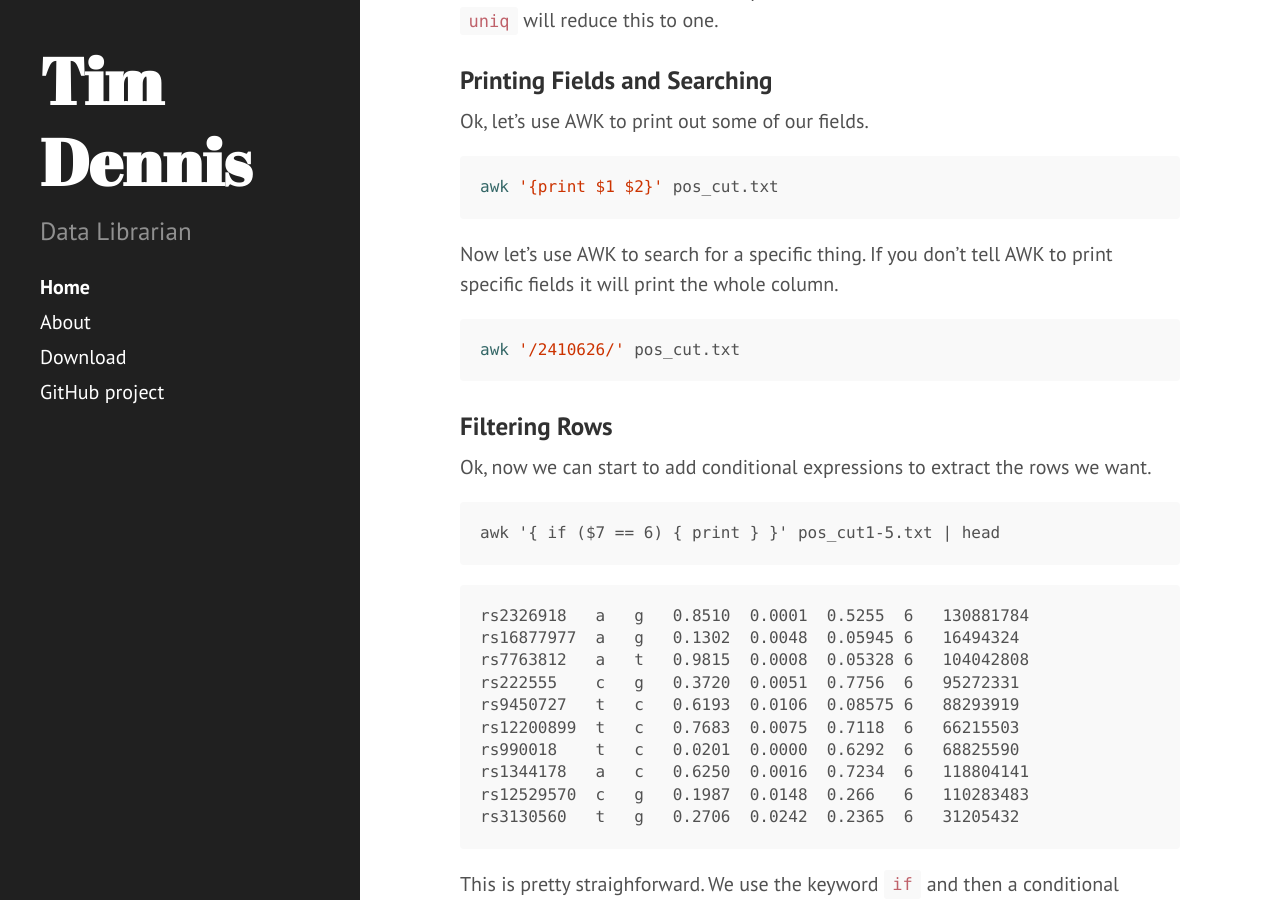
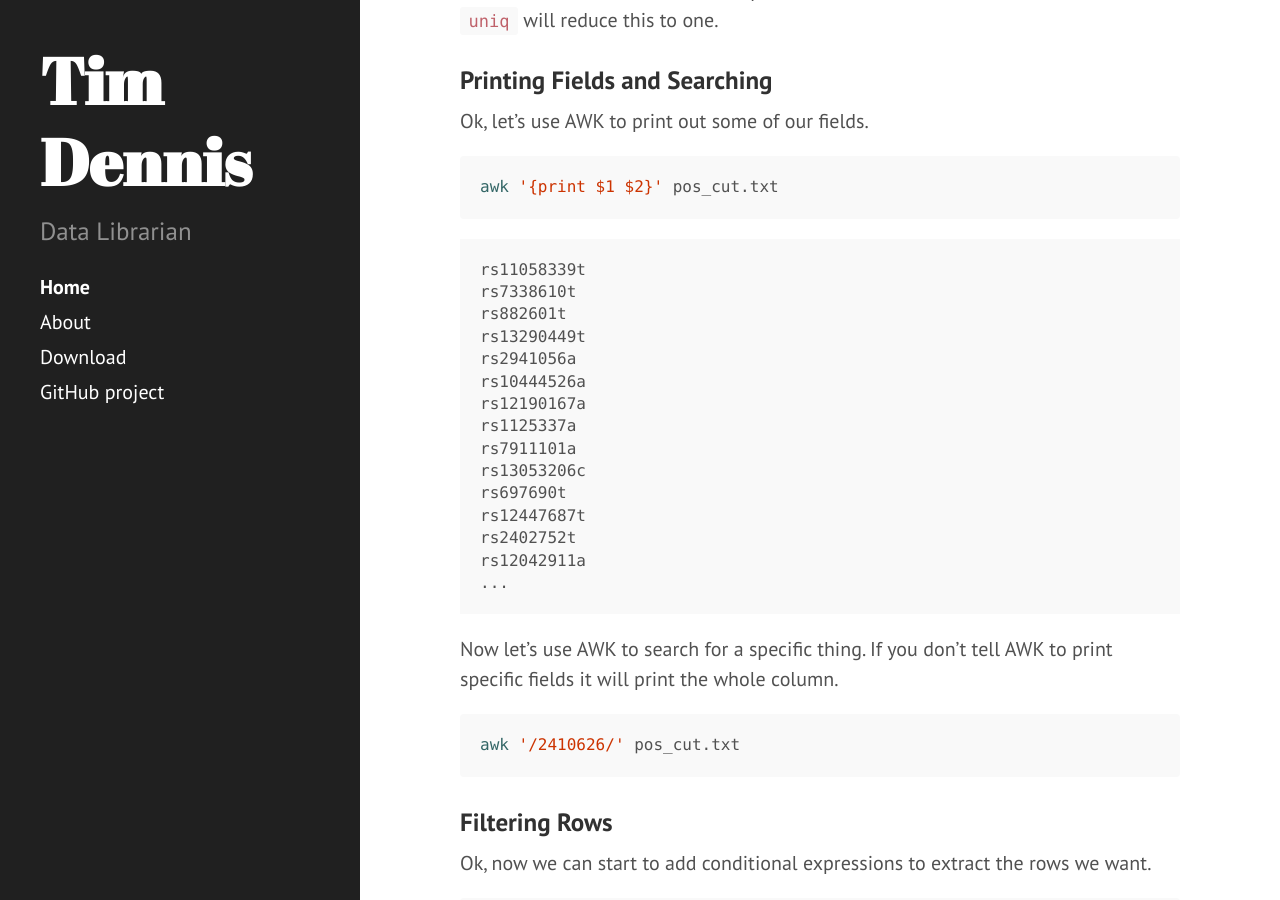
Before and after one commit to jt14den/jt14den.github.io, a Jekyll site: the page built from index.html, in a window 1280 px wide and 900 px high, scrolled down 1125 px. Built offline with Jekyll 4.4.1, drawn with Linux system fonts in a browser that asks for light colours; the list of posts is cut into pages by our own code.

Commit message:
updating with output

````diff
--- a/_posts/2016-08-09-using-awk-filter-rows.md
+++ b/_posts/2016-08-09-using-awk-filter-rows.md
@@ -43,6 +43,24 @@ Ok, let's use AWK to print out some of our fields.
 
 ```bash
 awk '{print $1 $2}' pos_cut.txt
+```
+
+```output
+rs11058339t
+rs7338610t
+rs882601t
+rs13290449t
+rs2941056a
+rs10444526a
+rs12190167a
+rs1125337a
+rs7911101a
+rs13053206c
+rs697690t
+rs12447687t
+rs2402752t
+rs12042911a
+...
 ```
 
 Now let's use AWK to search for a specific thing. If you don't tell AWK to print specific fields it will print the whole column.
````
